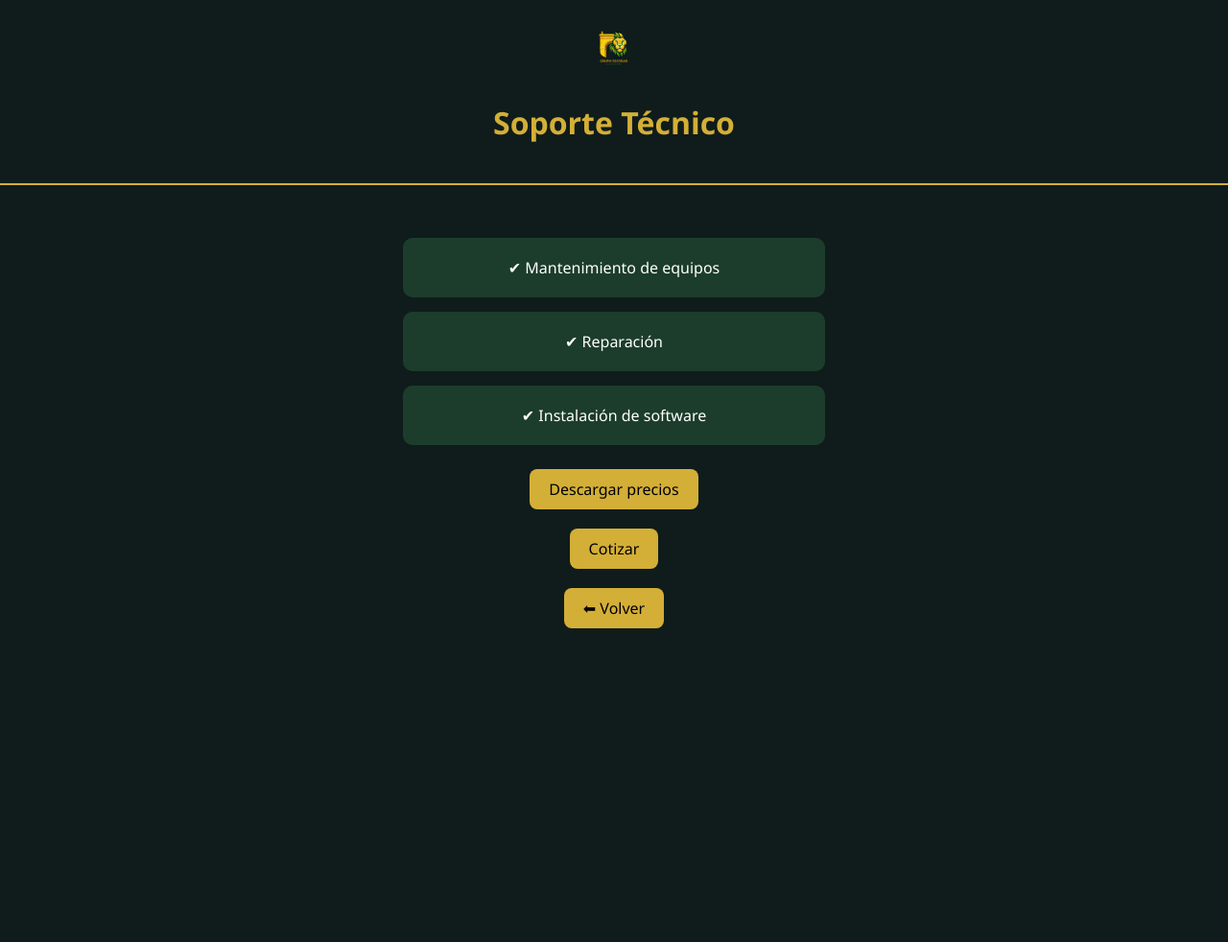
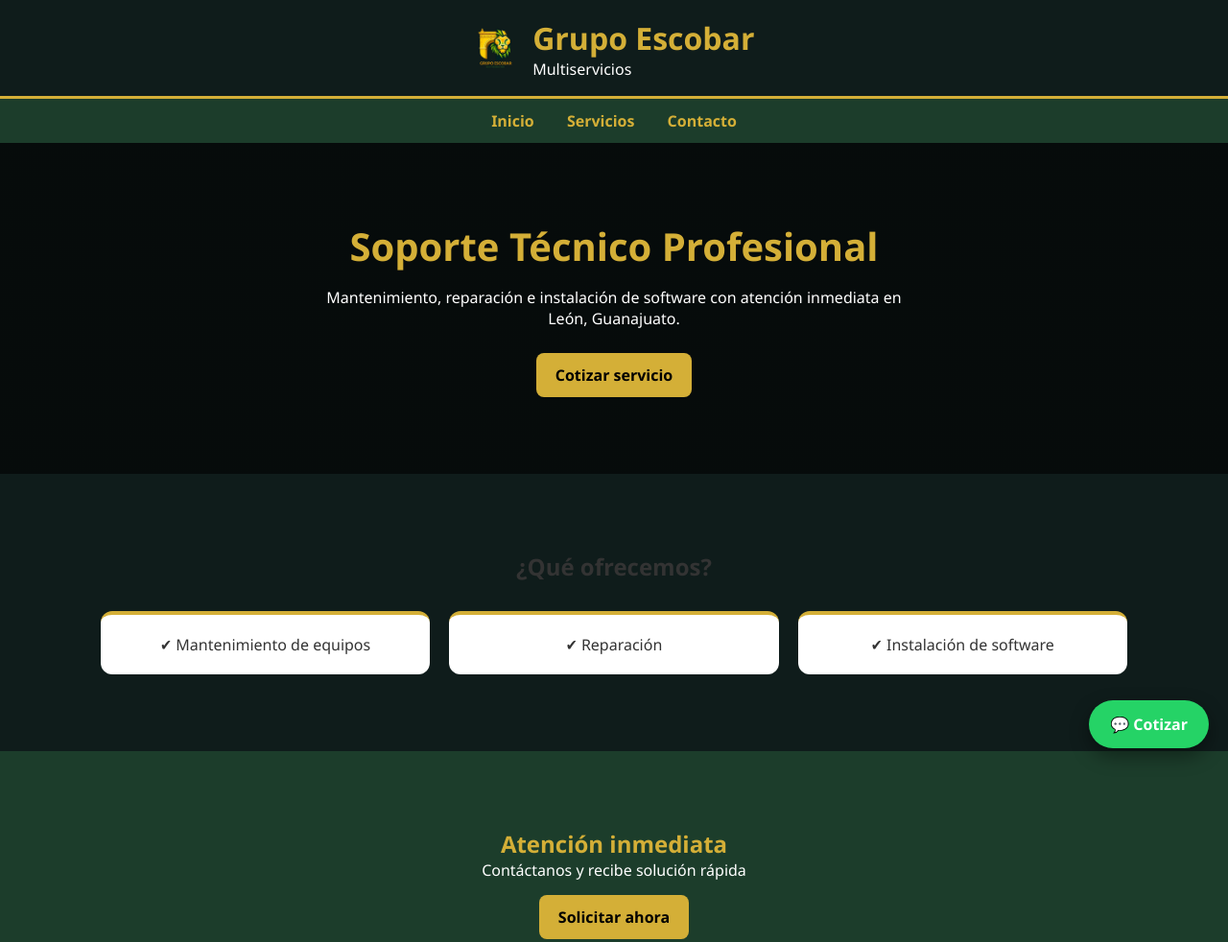
Before and after one commit to Lneri-ICO/GrupoEscobar, a plain HTML site: page soporte.html in a window 1280 px wide. Shown: the top 982 px of the page at 96% size. Before the commit the page ends 800 px from the top, so only its background shows below. Drawn offline with Linux system fonts and the light colour scheme.

Commit message:
Actualizacion

```diff
--- a/soporte.html
+++ b/soporte.html
@@ -4,72 +4,85 @@
 <head>
     <meta charset="UTF-8">
     <meta name="viewport" content="width=device-width, initial-scale=1.0">
-    <title>Soporte Técnico | Grupo Escobar</title>
 
-    <style>
-        body {
-            margin: 0;
-            font-family: Segoe UI;
-            background: #0f1c1b;
-            color: white;
-            text-align: center;
-        }
+    <title>Soporte Técnico en León | Grupo Escobar</title>
 
-        header {
-            padding: 20px;
-            border-bottom: 2px solid #d4af37;
-        }
+    <meta name="description" content="Servicio de soporte técnico en León, Guanajuato. Mantenimiento, reparación e instalación de software con atención inmediata.">
 
-        header img {
-            height: 60px;
-        }
-
-        h1 {
-            color: #d4af37;
-        }
-
-        .container {
-            padding: 40px 20px;
-        }
-
-        .card {
-            background: #1c3d2b;
-            padding: 20px;
-            border-radius: 10px;
-            margin: 15px auto;
-            max-width: 400px;
-        }
-
-        .btn {
-            display: inline-block;
-            margin: 10px;
-            padding: 10px 20px;
-            background: #d4af37;
-            color: black;
-            text-decoration: none;
-            border-radius: 8px;
-        }
-    </style>
+    <link rel="stylesheet" href="css/style.css">
 </head>
 
 <body>
 
     <header>
         <img src="img/gpoescobar.png">
-        <h1>Soporte Técnico</h1>
+        <div>
+            <h1 style="margin:0;color:#d4af37;">Grupo Escobar</h1>
+            <p style="margin:0;">Multiservicios</p>
+        </div>
     </header>
 
-    <div class="container">
+    <nav>
+        <a href="index.html">Inicio</a>
+        <a href="index.html#servicios">Servicios</a>
+        <a href="index.html#contacto">Contacto</a>
+    </nav>
 
-        <div class="card">✔ Mantenimiento de equipos</div>
-        <div class="card">✔ Reparación</div>
-        <div class="card">✔ Instalación de software</div>
+    <!-- HERO -->
+    <section class="hero reveal">
+        <div class="container">
 
-        <a href="docs/precios.xlsx" download class="btn">Descargar precios</a><br>
-        <a href="https://wa.me/5213348851321?text=Hola,%20necesito%20soporte%20técnico" class="btn">Cotizar</a><br>
-        <a href="index.html" class="btn">⬅ Volver</a>
+            <h1>Soporte Técnico Profesional</h1>
 
-    </div>
+            <p>
+                Mantenimiento, reparación e instalación de software con atención inmediata en León, Guanajuato.
+            </p>
+
+            <a href="https://wa.me/5213348851321?text=Hola,%20necesito%20soporte%20técnico" class="btn">
+Cotizar servicio
+</a>
+
+        </div>
+    </section>
+
+    <!-- SERVICIOS -->
+    <section class="reveal">
+        <div class="container">
+
+            <h2 style="text-align:center;">¿Qué ofrecemos?</h2>
+
+            <div class="grid">
+
+                <div class="card">✔ Mantenimiento de equipos</div>
+                <div class="card">✔ Reparación</div>
+                <div class="card">✔ Instalación de software</div>
+
+            </div>
+
+        </div>
+    </section>
+
+    <!-- CTA -->
+    <section class="reveal" style="text-align:center;background:#1c3d2b;color:white;">
+        <div class="container">
+
+            <h2 style="color:#d4af37;">Atención inmediata</h2>
+            <p>Contáctanos y recibe solución rápida</p>
+
+            <a href="https://wa.me/5213348851321?text=Hola,%20quiero%20soporte" class="btn">
+Solicitar ahora
+</a>
+
+        </div>
+    </section>
+
+    <footer>
+        <p>© 2026 Grupo Escobar Multiservicios</p>
+    </footer>
+
+    <a href="https://wa.me/5213348851321" class="whatsapp">💬 Cotizar</a>
+
+    <script src="js/script.js"></script>
 
 </body>
 
```
